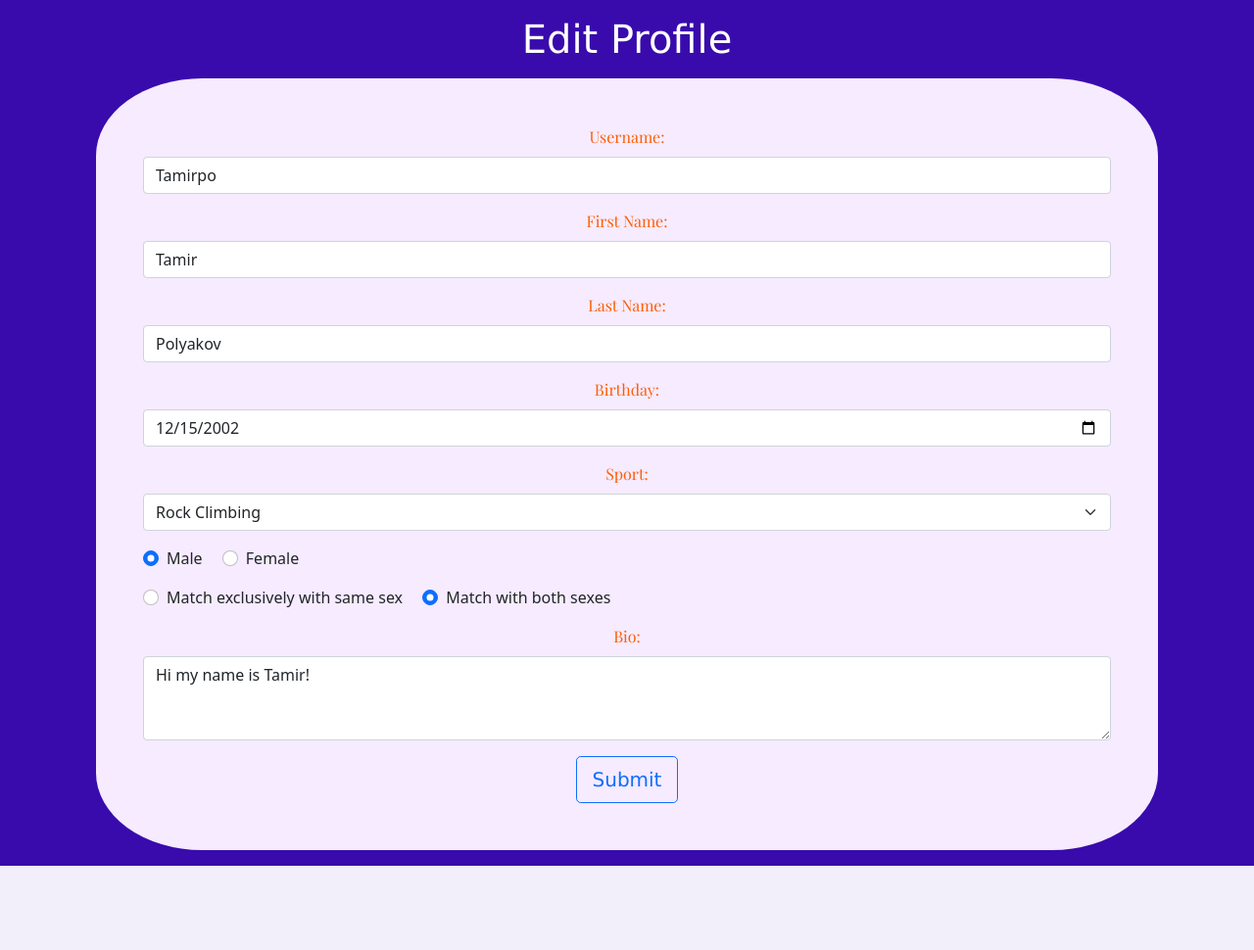
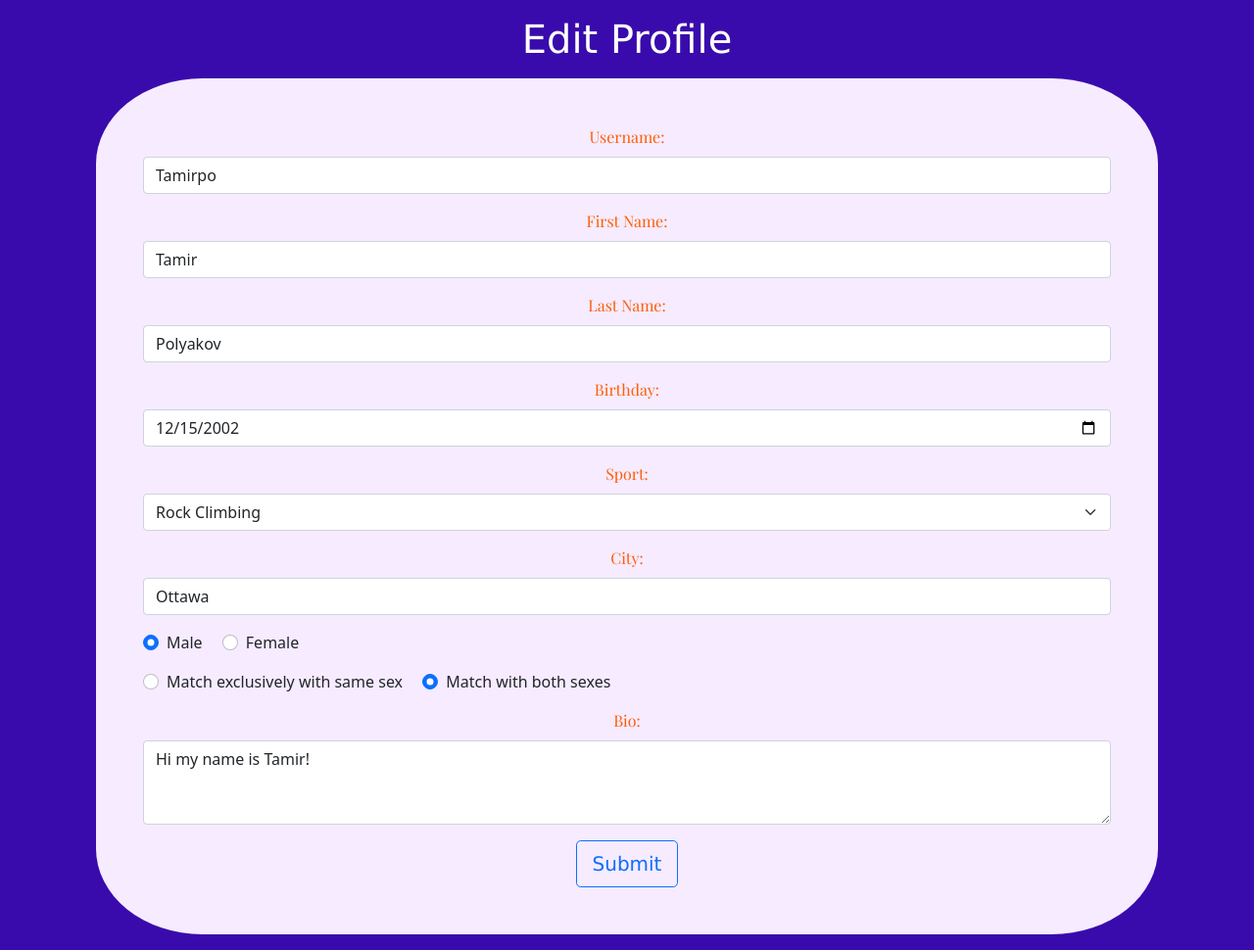
Before and after one commit to TamirPol/spotch-match, a Flask app: page /home/editProfile in a window 1280 px wide. Shown: the part 69-1039 px from the top of the page at 98% size. Before the commit the page ends 953 px from the top, so only its background shows below. Run offline with Flask 2, Linux system fonts and the light colour scheme; a user stored in the database is signed in; some libraries are stand-ins or nearby versions.

Commit message:
added city preference

```diff
--- a/website/models.py
+++ b/website/models.py
@@ -19,6 +19,7 @@ class User(db.Model, UserMixin):
     sex = db.Column(db.String(150))
     sameSex = db.Column(db.String(150))
     bio = db.Column(db.String(150))
+    city = db.Column(db.String(150))
     chats = db.relationship("Chat", secondary=user_chat, backref='users')
 
 class Chat(db.Model):
--- a/website/static/style.css
+++ b/website/static/style.css
@@ -45,3 +45,6 @@
 .bio_p {
   white-space: pre-wrap;
 }
+.userPicture{
+  font-size: 150px;
+}
--- a/website/templates/base.html
+++ b/website/templates/base.html
@@ -1,9 +1,11 @@
+<!-- Base template with navbar for all templates -->
 <!DOCTYPE html>
 <html lang="en">
   <head>
     <meta charset="UTF-8" />
     <meta http-equiv="X-UA-Compatible" content="IE=edge" />
     <meta name="viewport" content="width=device-width, initial-scale=1.0" />
+    <!-- Import style.css, bootstrap, font awesome, jquery, and socketio -->
     <link
       rel="stylesheet"
       href="{{ url_for('static', filename='style.css') }}"
@@ -38,9 +40,11 @@
       crossorigin="anonymous"
       referrerpolicy="no-referrer"
     ></script>
+    <!-- block where each template can enter their own title -->
     <title>{% block title%}{% endblock %}</title>
   </head>
   <body class="bg-first">
+    <!-- Setup navbar using bootstrap classes -->
     <nav class="navbar navbar-expand-sm navbar-dark border-bottom mb-3">
       <div class="container-fluid">
         <div class="me-auto ms-5">
@@ -60,6 +64,7 @@
           >
             <span class="navbar-toggler-icon"></span>
           </button>
+          <!-- Check which navbar links to show at the top whether the user is signed in or not -->
           <div class="collapse navbar-collapse" id="navbar">
             <div class="navbar-nav">
               {% if user.is_authenticated %}
@@ -81,6 +86,7 @@
         </div>
       </div>
     </nav>
+    <!-- A block where templates can enter unique elements -->
     <div class="container">{% block content %}{% endblock %}</div>
   </body>
 </html>
--- a/website/templates/editProfile.html
+++ b/website/templates/editProfile.html
@@ -1,7 +1,13 @@
-{% extends "base.html" %} {% block title %}Edit Profile{% endblock %} {% block
-content %}
+{% extends "base.html" %}
+<!-- Give title -->
+{% block title %}Edit Profile{% endblock %}
+<!-- Start content block -->
+{% block content %}
+<!-- Title -->
 <h1 class="mt-3 text-white text-center verdana">Edit Profile</h1>
+<!-- Div for form-->
 <div class="bg-lighter p-5 m-3 roundedForm">
+  <!-- For loop to show all errors users entered -->
   {% with messages = get_flashed_messages(with_categories=true)%} {% if
   messages%} {% for category, message in messages %}
   <div class="alert {{category}} alert-dismissible fade show mb-3" role="alert">
@@ -14,7 +20,9 @@ content %}
     ></button>
   </div>
   {% endfor %} {% endif %} {% endwith %}
+  <!-- Start form -->
   <form method="POST">
+    <!-- Username field with passed usernname from feildsValue-->
     <div class="mb-3 text-center">
       <label for="username" class="form-label text-second playfair"
         >Username:
@@ -78,6 +86,20 @@ content %}
       </select>
     </div>
 
+    <div class="mb-3 text-center">
+      <label for="city" class="form-label text-second playfair"
+        >City:
+      </label>
+      <input
+        type="text"
+        class="form-control"
+        id="city"
+        name="city"
+        placeholder="Enter residing city"
+        value="{{fieldsValue.city}}"
+      />
+    </div>
+
     <div class="form-check form-check-inline mb-3">
       <input class="form-check-input" type="radio" name="sex" id="male" {% if
       fieldsValue.sex == "male" %} checked {%endif%} value="male" />
--- a/website/templates/otherUserProfile.html
+++ b/website/templates/otherUserProfile.html
@@ -1,7 +1,9 @@
 {% extends "base.html" %} {% block title %}{{user.username}}{% endblock %} {%
 block content %}
 <div class="row mt-5 border-bottom pb-5">
-  <div class="col"></div>
+    <div class="col m-auto text-center">
+      <i class="fa-solid fa-circle-user text-white userPicture"></i>
+    </div>
   <div class="col">
     <h3 class="text-white verdana me-3 d-inline">{{user.username}}</h3>
     <p class="text-second ms-5 playfair lh-1 mt-3">
--- a/website/templates/profile.html
+++ b/website/templates/profile.html
@@ -1,7 +1,9 @@
 {% extends "base.html" %} {% block title %}Profile{% endblock %}{% block content
 %}
 <div class="row mt-5 border-bottom pb-5">
-  <div class="col"></div>
+  <div class="col m-auto text-center">
+    <i class="fa-solid fa-circle-user text-white userPicture"></i>
+  </div>
   <div class="col">
     <form method="POST">
       <h3 class="text-white verdana me-3 d-inline">{{user.username}}</h3>
@@ -14,6 +16,8 @@
       Name: {{user.firstName}} {{user.lastName}}
     </p>
     <p class="text-second ms-5 playfair lh-1 mt-3">Sex: {{user.sex}}</p>
+    <p class="text-second ms-5 playfair lh-1 mt-3">City: {{user.city}}</p>
+    <p class="text-second ms-5 playfair lh-1 mt-3">Age: {{currentYear - user.age}}</p>
     <p class="border border-secondary p-3 text-light bio_p">{{user.bio}}</p>
   </div>
   <div class="col-3"></div>
--- a/website/views.py
+++ b/website/views.py
@@ -2,8 +2,9 @@ from flask import Blueprint, flash, render_template, request, redirect, url_for
 from flask_login import login_required, current_user
 from .models import User, Chat, Message
 from . import db
+import datetime
+
 views = Blueprint("views", __name__)
-
 @login_required
 @views.route("/user/profile/<username>")
 def user_profile(username):
@@ -19,7 +20,7 @@ def user_profile(username):
 @login_required
 def home():
     if request.method == "POST":
-        matchingUsers= User.query.filter((User.sport == current_user.sport)).filter((User.username != current_user.username)).filter((User.age - current_user.age <= 10) & (User.age - current_user.age >= -10)).filter((User.sex == current_user.sex) | ((User.sameSex == "no") & (current_user.sameSex == "no"))).all()
+        matchingUsers= User.query.filter((User.sport == current_user.sport)).filter((User.city == current_user.city)).filter((User.username != current_user.username)).filter((User.age - current_user.age <= 10) & (User.age - current_user.age >= -10)).filter((User.sex == current_user.sex) | ((User.sameSex == "no") & (current_user.sameSex == "no"))).all()
         fiveMatchingUsers = []
         for user in matchingUsers:
             if len(fiveMatchingUsers) > 5:
@@ -35,9 +36,9 @@ def home():
                 fiveMatchingUsers.append(user)
         if len(fiveMatchingUsers) == 0:
             flash("Sorry, there currently aren't any other users who match your preferences, try again later!", category="dangerAlert")
-        print("HHHHHH", fiveMatchingUsers)
+        else:
+            flash("New users have been connected to your account!!", category="successAlert")
         for user in fiveMatchingUsers:
-            print("New chat created!")
             newChat = Chat(room=current_user.username + user.username, user1=current_user.username, user2=user.username)
             db.session.add(newChat)
             newMessage= Message(text="You two have matched!", username="Spotch Match", chat=newChat)
@@ -45,43 +46,33 @@ def home():
             current_user.chats.append(newChat)
             user.chats.append(newChat)
             db.session.commit()
-            flash("New users have been connected to your account!!", category="successAlert")
-        #Check if users already have a chat together
-        """ matchingUsers= User.query.filter((User.sport == current_user.sport)).filter((User.username != current_user.username)).filter((User.age - current_user.age <= 10) & (User.age - current_user.age >= -10)).filter((User.sex == current_user.sex) | ((User.sameSex == "no") & (current_user.sameSex == "no"))).filter().limit(5).all()
-        if len(matchingUsers) == 0:
-            flash("Sorry, there currently aren't any other users who match your preferences, try again later!", category="dangerAlert")
-        for i in matchingUsers:
-            print(i.username, i.age,i.sex, i.sameSex) """
-        """ newChat = Chat(room=current_user.username + "Osama", user1="Tamirpo", user2="Osama")
-        db.session.add(newChat)
-        otherUser = User.query.filter_by(username="Osama").first()
-        otherUser.chats.append(newChat)
-        current_user.chats.append(newChat)
-        db.session.commit() """
+
     return render_template("home.html", user=current_user)
 
 @views.route("/profile", methods=["GET", "POST"])
 @login_required
 def profile():
+    print(current_user)
     if request.method == "POST":
         return redirect(url_for("views.editProfile"))
-    print(current_user.bio)
-    return render_template("profile.html", user=current_user)
+    return render_template("profile.html", user=current_user, currentYear = datetime.datetime.now().year)
+
 
 @views.route("/editProfile", methods=["GET", "POST"])
 @login_required
 def editProfile():
-    fieldsValue = {"username": current_user.username, "firstName": current_user.firstName, "lastName": current_user.lastName, "birthday": current_user.birthday, "sportOption": current_user.sport, "sex": current_user.sex, "sameSex": current_user.sameSex, "bio": current_user.bio}
+    fieldsValue = {"username": current_user.username, "firstName": current_user.firstName, "lastName": current_user.lastName, "birthday": current_user.birthday, "sportOption": current_user.sport, "city": current_user.city,"sex": current_user.sex, "sameSex": current_user.sameSex, "bio": current_user.bio}
     if request.method == "POST":
         username = request.form.get("username")
         firstName = request.form.get("firstName")
         lastName = request.form.get("lastName")
         birthday = request.form.get("birthday")
+        city = request.form.get("city")
         sport = request.form.get("sportOption")
         sex = request.form.get("sex")
         sameSex = request.form.get("sameSex")
         bio = request.form.get("bio")
-        fieldsValue.update(username=username, firstName=firstName, lastName=lastName, birthday=birthday, sportOption=sport, sex=sex, sameSex=sameSex, bio=bio)
+        fieldsValue.update(username=username, firstName=firstName, lastName=lastName, birthday=birthday, sportOption=sport, sex=sex, sameSex=sameSex, bio=bio, city=city)
         userUsernameTaken = User.query.filter_by(username=username).first()
         if userUsernameTaken and username != current_user.username:
             flash("Username already taken!", category="dangerAlert")
@@ -93,6 +84,8 @@ def editProfile():
             flash("Last name must be greater than 1 character!", category="dangerAlert")
         elif birthday == "":
             flash("Birthday is not set!", category="dangerAlert")
+        elif str(city).capitalize() != "Ottawa" and str(city).capitalize() != "Toronto":
+            flash("Currently only Ottawa and Toronto are accepted cities!", category="dangerAlert")
         elif sex is None:
             flash("Sex is not checked!", category="dangerAlert")
         elif sameSex is None:
@@ -107,6 +100,7 @@ def editProfile():
             current_user.sex = sex
             current_user.sameSex = sameSex
             current_user.bio = bio
+            current_user.city=str(city).capitalize()
             db.session.commit()
             return redirect(url_for("views.profile"))
     return render_template("editProfile.html", user=current_user, fieldsValue=fieldsValue)
```
Also changed, not shown: website/auth.py (+6 -4 lines), website/templates/sign_up.html (+14 -0 lines), website/database.db.
